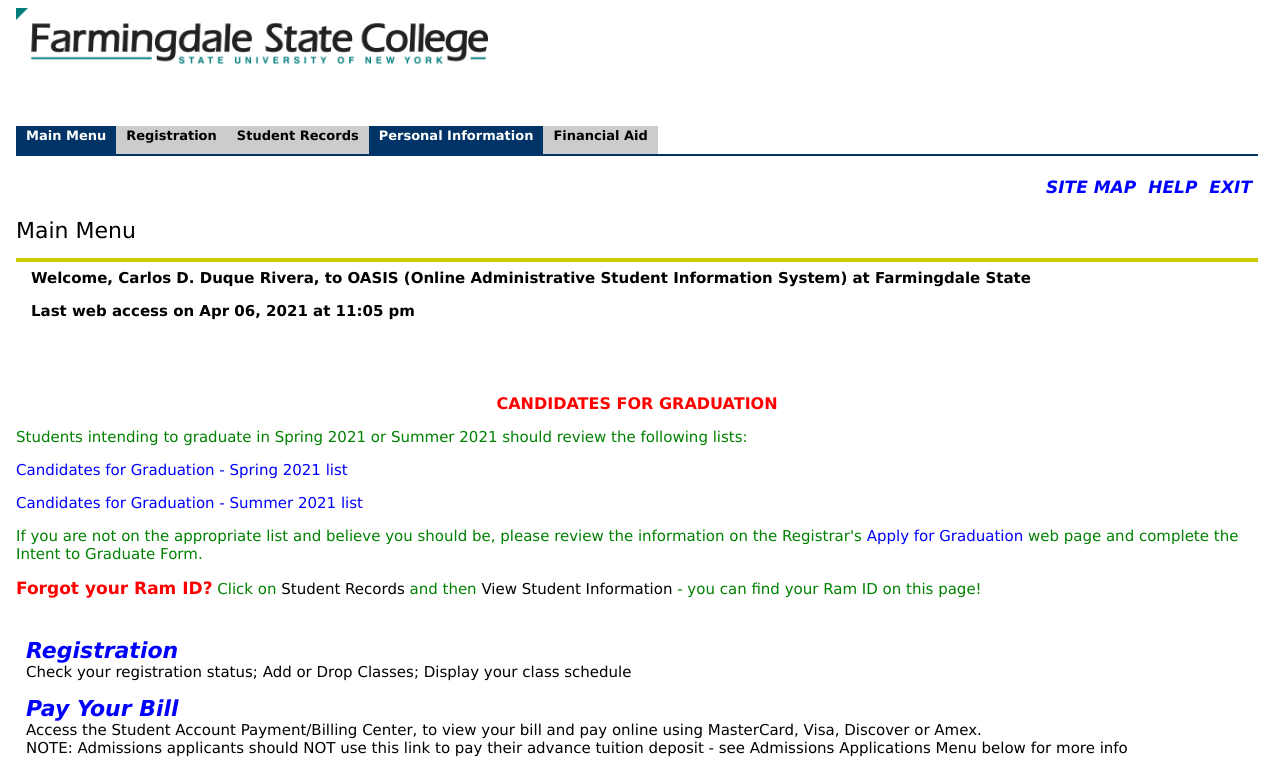
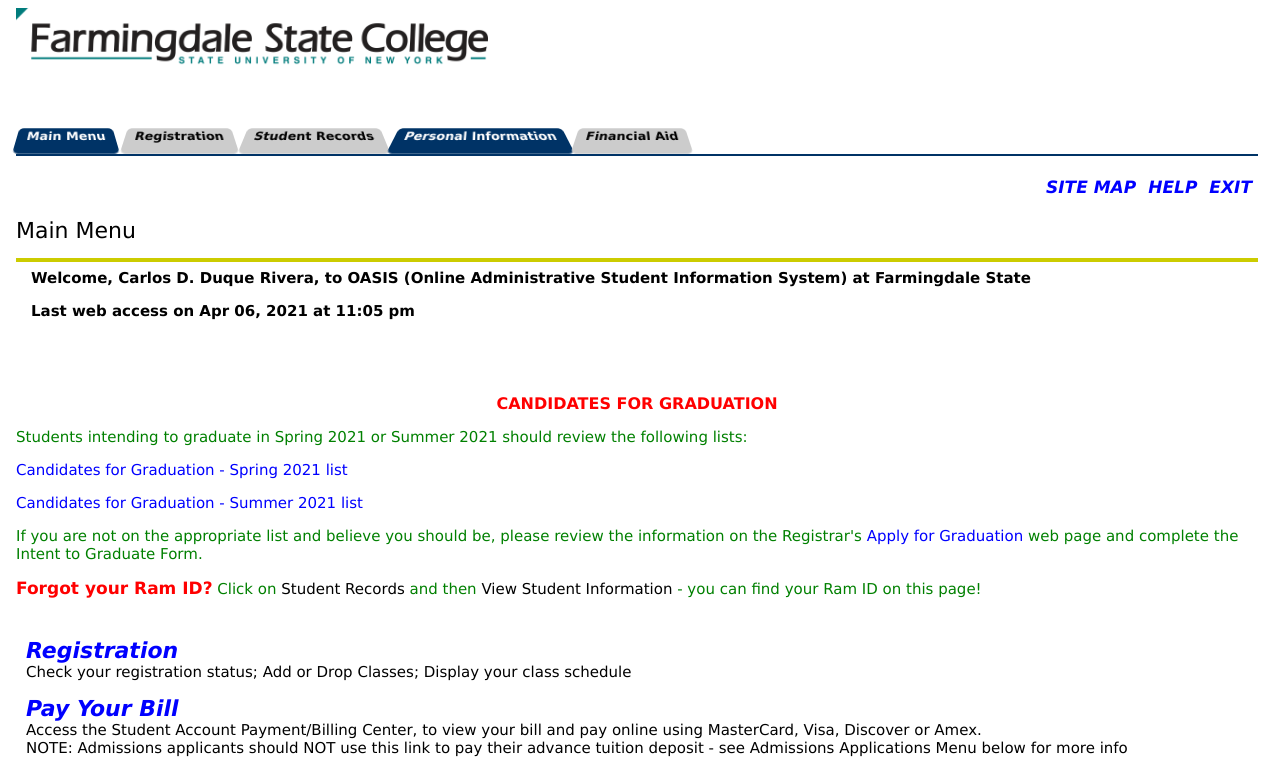
Before and after one commit to CDDR1/Oasis-copy, a plain HTML site: page index.html in a window 1280 px wide. Shown: the top 769 px of the page. Drawn offline with Linux system fonts and the light colour scheme.

Commit message:
adding trapezoid shape to nav items

```diff
--- a/style.css
+++ b/style.css
@@ -32,6 +32,9 @@ main {
     padding: 10px;
     background-color: #cccccc;
     padding-top: 0;
+    transform: perspective(80px) rotateX(25deg);
+    margin-right: 8px;
+    border-radius: 5px;
 }
 
 .main-nav .selected {
```
